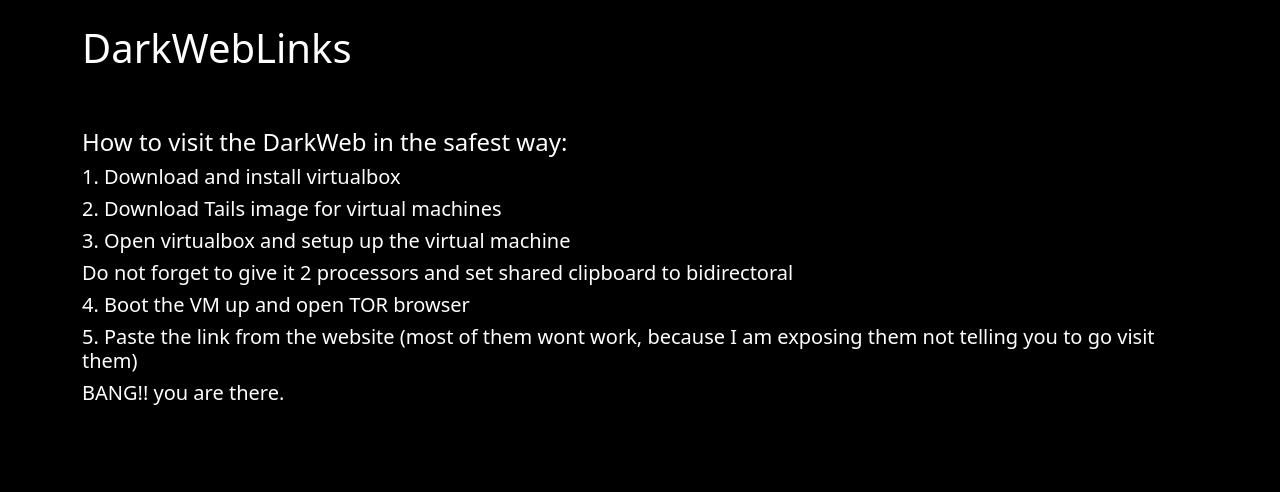
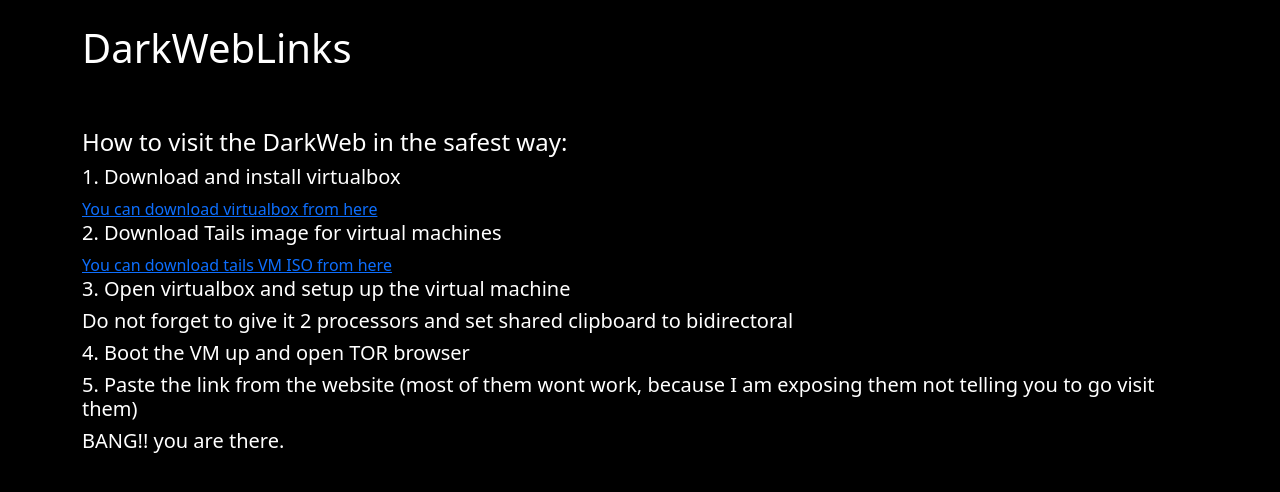
Before and after one commit to C0MPL3X1/DarkWebLinks-Website, a Flask app: page /howto in a window 1280 px wide. Shown: the part 56-548 px from the top of the page. Run offline with Flask 2, Linux system fonts and the light colour scheme; some libraries are stand-ins or nearby versions.

Commit message:
5th commit

```diff
--- a/templates/about.html
+++ b/templates/about.html
@@ -8,11 +8,11 @@
     <h5>I am Anirudh, I have made this web app to give all people the access to the mystery part of the web.</h5>
     <h1>"The DarkWeb"</h1>
     <h5>The links page will show you the links available and are running on the DarkWeb, I have worked 7 months on this project</h5>
-    <h5>gathering links testing each one of them I worked very hard on this project and "IF" you want to visit the DarkWeb watch this video.</h5><br/>
-    <a href="https://www.youtube.com/channel/UC3pVgl7Xo7VYOb1WOqigQZA">
+    <h5>gathering links testing each one of them I worked very hard on this project and "IF" you want to visit the DarkWeb visit the How to visit the DarkWeb in the safest way section.</h5><br/>
+    <!--<a href="https://www.youtube.com/channel/UC3pVgl7Xo7VYOb1WOqigQZA">
 
       Go to the YouTube Channel to see the video about "How to visit the DarkWeb in the safest way"
-    </a>
+    </a>-->
     <br/><br/>
     <h5>Subscribe for updates on new links because links/websites on dark web don't stay online for a long time.</h5>
     <h5>Please take a look and downlaod all the files needed.</h5>
--- a/templates/web.html
+++ b/templates/web.html
@@ -11,7 +11,15 @@
 
     <h4>How to visit the DarkWeb in the safest way:</h4>
     <h5>1. Download and install virtualbox</h5>
+    <a href="https://www.virtualbox.org/wiki/Downloads">
+    	You can download virtualbox from here
+    </a>
+    <br/>
     <h5>2. Download Tails image for virtual machines</h5>
+    <a href="https://tails.boum.org/install/vm-download/index.en.html">
+    	You can download tails VM ISO from here
+    </a>
+    <br/>
     <h5>3. Open virtualbox and setup up the virtual machine</h5>
     	<h5>Do not forget to give it 2 processors and set shared clipboard to bidirectoral </h5>
     <h5>4. Boot the VM up and open TOR browser</h5>
```
